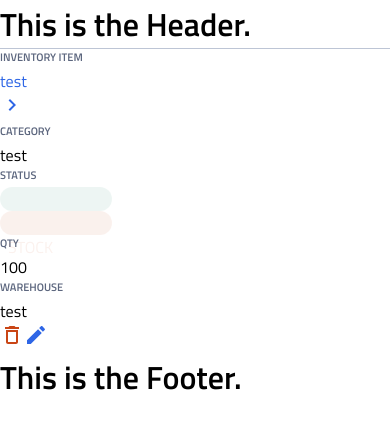
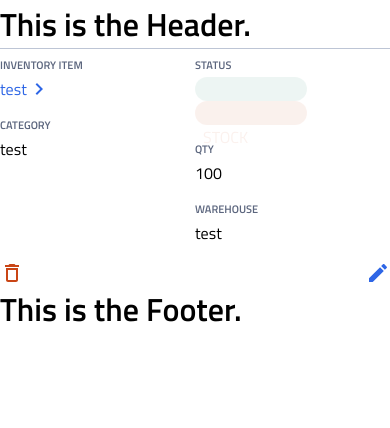
Before and after one commit to NasKhanaz/instock, a React (Create React App) app: page /inventory in a window 390 px wide. Shown: the top 428 px of the page. Built offline with nearby package versions, Linux system fonts and the light colour scheme.

Commit message:
completed draft mobile styling

```diff
--- a/src/components/InventoryListCard/InventoryListCard.js
+++ b/src/components/InventoryListCard/InventoryListCard.js
@@ -31,13 +31,11 @@ function InventoryListCard() {
 
     <main>
         <div className="inventory__category-selector--wider"></div>
-        {/* <div className="inventory__divider"></div> */}
         <div className="inventory__listcard">
             <div className="inventory__left-box">
                 <div className="inventory__item-container">
                     <h2 className="inventory__item">INVENTORY ITEM</h2>
                     <div className="inventory__item-link">
-                        <div className="inventory__text-link--mobile">{"test"}</div>
                         <div className="inventory__text-link">{"test"}</div>
                         <img
                         className="inventory__img-chevron"
--- a/src/components/InventoryListCard/InventoryListCard.scss
+++ b/src/components/InventoryListCard/InventoryListCard.scss
@@ -15,14 +15,20 @@
 
     &__listcard{
         border-top: 1px solid $secondary-color-Cloud;
+        display: flex;
+        flex-wrap: wrap;
+        padding-top: 0.5rem;
     }
 
     &__left-box {
+        display: flex;
+        flex-direction: column;
+        width: 50%;
 
     }
 
     &__item-container {
-
+        margin-bottom: 1rem;
     }
 
     &__item {
@@ -30,16 +36,14 @@
         margin-bottom: 0.25rem;
     }
 
-    &__text-link--mobile {
-        color: $primary-color-Instock-Indigo;
+    &__item-link {
+        display: flex;
 
-        @include tablet {
-            display: none;
-        }
+
     }
 
     &__text-link {
-        display: none;
+        color: $primary-color-Instock-Indigo;
 
         @include tablet {
             color: $primary-color-Instock-Indigo;
@@ -54,6 +58,17 @@
 
     &__catgory-render {
         @include textStyle($primary-color-Instock-Black, 0.875rem, 1.375rem, 400);
+    }
+
+    &__status-container {
+        margin-bottom: 1rem;
+    }
+
+     &__middle-box {
+        display: flex;
+        flex-direction: column;
+        width: 50%;
+
     }
 
     &__status {
@@ -91,6 +106,10 @@
         }
     }
 
+    &__qty-container {
+        margin-bottom: 1rem;
+    }
+
     &__qty {
         @include textStyle($secondary-color-Slate, 0.6875rem, 1rem, 600);
         margin-bottom: 0.25rem;
@@ -101,4 +120,12 @@
         margin-bottom: 0.25rem;
     }
 
+    &__right-box {
+        padding-top: 1rem;
+        display: flex;
+        justify-content: space-between;
+        width: 100%;
+    }
+
+
 }
```
